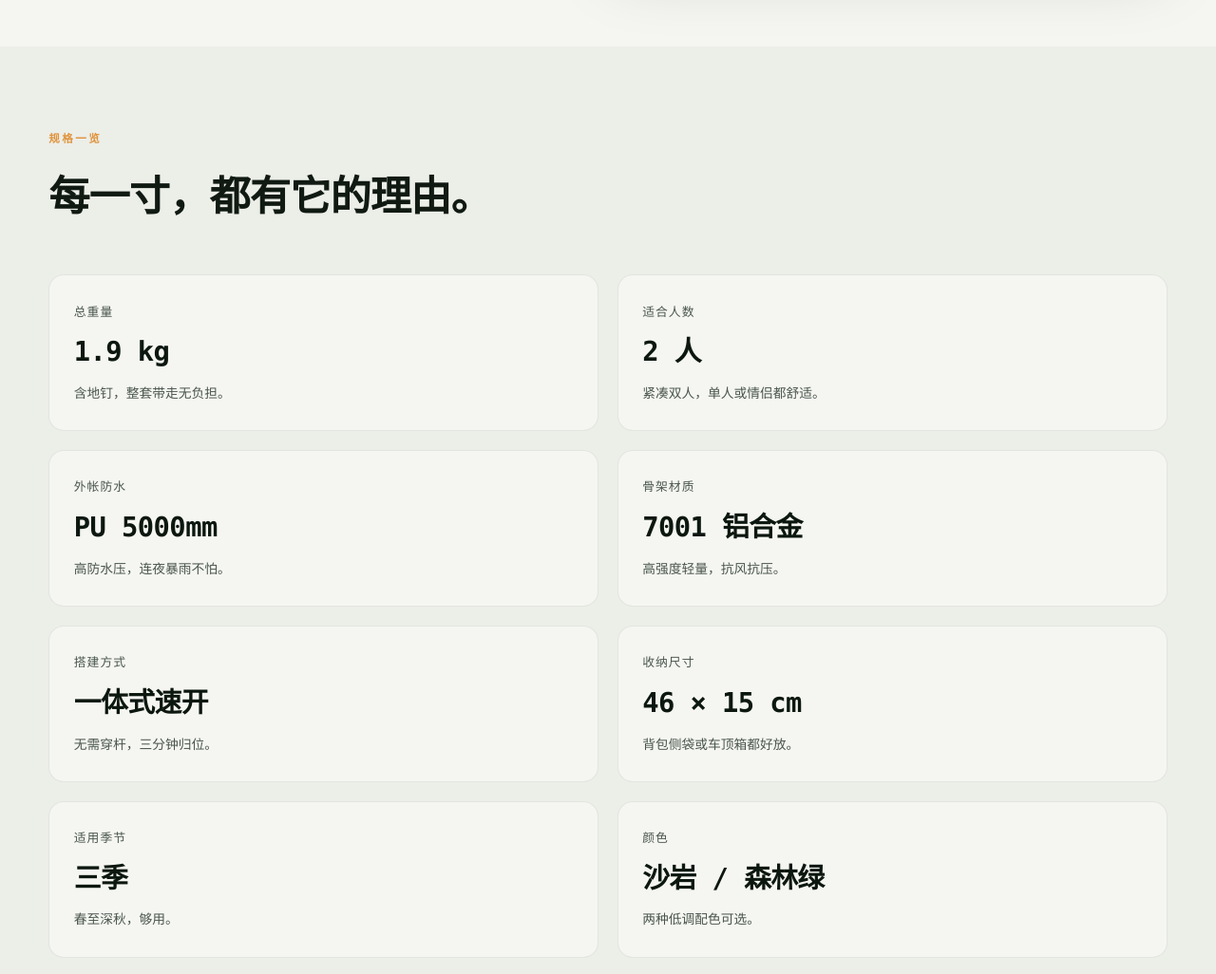
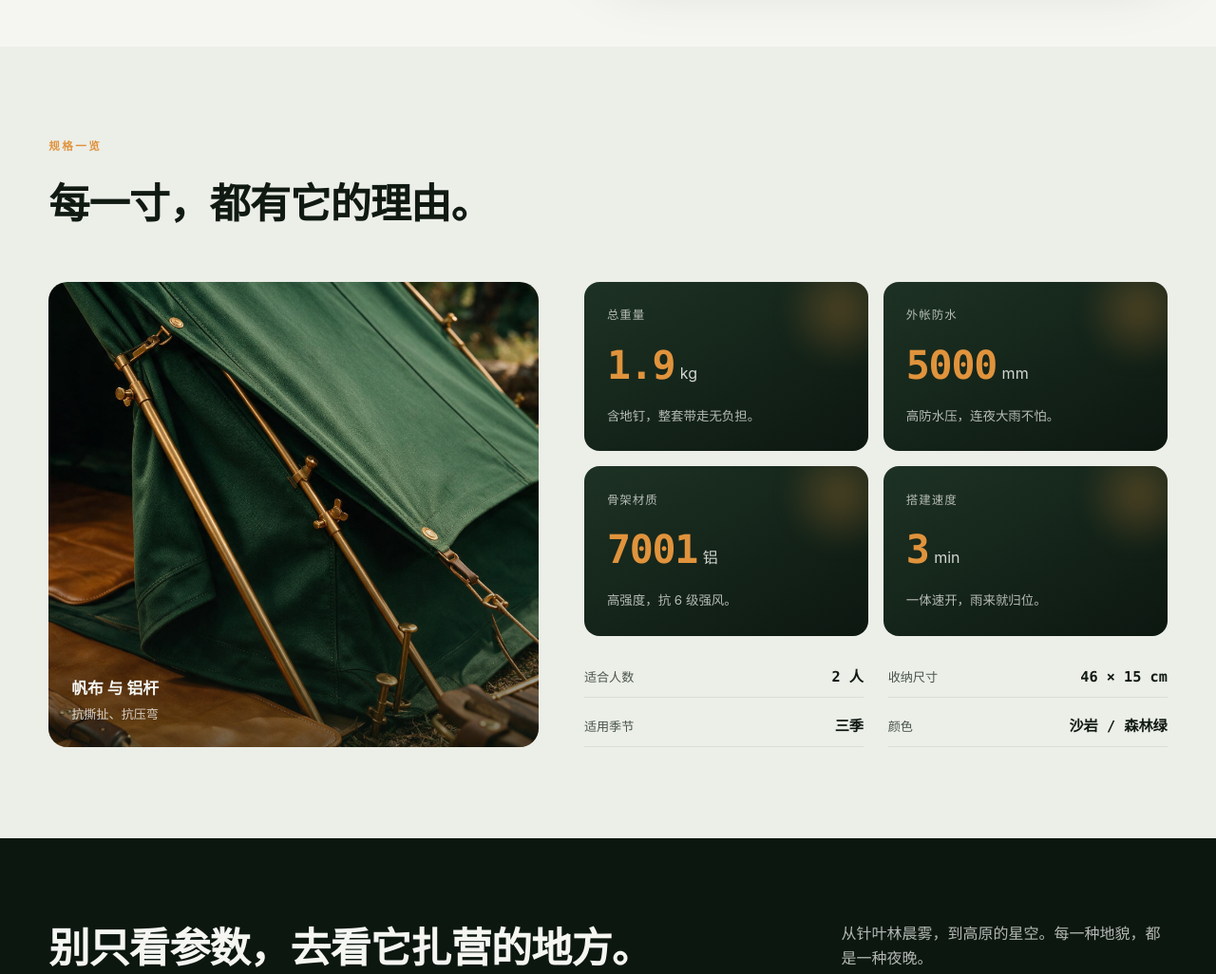
Before and after one commit to liuxingqitd/website_demo_04, a plain HTML site: page index.html in a window 1280 px wide. Shown: the part 1360-2386 px from the top of the page at 95% size. Drawn offline with Linux system fonts and the light colour scheme.

Commit message:
feat: 重构规格区,打破等分白卡的单调断点
原规格区为 8 张完全相同的白色小卡片,视觉上与前后的电影感屏脱节。
改为主次布局: 左帐篷帆布材质特写大图 + 右 4 个主打规格深绿 tile
(琥珀大数字: 重量/防水/骨架/速开) + 4 个次要规格轻量内联行。
加入图片与强调色,大小对比分明,与整页深绿+琥珀视觉语言连贯。

```diff
--- a/index.html
+++ b/index.html
@@ -62,16 +62,34 @@
     .feat-visual::after { content:""; position:absolute; inset:0; border-radius:18px; box-shadow:inset 0 0 0 1px rgba(255,255,255,.4); pointer-events:none; }
 
     /* ===== 第3屏 参数 Specs ===== */
-    .specs { background:var(--bone-deep); padding:5.5rem 0; }
-    .specs-head { max-width:640px; margin-bottom:3rem; }
+    .specs { background:var(--bone-deep); padding:6rem 0; }
+    .specs-head { max-width:620px; margin-bottom:3rem; }
     .specs-head .eyebrow-level { display:block; margin-bottom:1rem; }
     .specs-head h2 { font-size:clamp(1.8rem,3.6vw,2.7rem); font-weight:800; letter-spacing:-.02em; color:var(--text-strong); }
-    .spec-grid { display:grid; grid-template-columns:repeat(2,1fr); gap:1.2rem; }
-    .spec-card { background:var(--bone); border:1px solid var(--hairline); border-radius:16px; padding:1.8rem 1.6rem; transition:transform .25s ease, box-shadow .25s ease; }
-    .spec-card:hover { transform:translateY(-4px); box-shadow:0 16px 40px rgba(16,26,19,.1); }
-    .spec-card small { display:block; font-size:.8rem; letter-spacing:.08em; color:var(--text-muted); text-transform:uppercase; }
-    .spec-card b { display:block; margin-top:.5rem; font-family:var(--font-num); font-size:1.8rem; font-weight:700; letter-spacing:-.02em; color:var(--ink-deep); }
-    .spec-card p { margin-top:.6rem; font-size:.86rem; color:var(--text-muted); }
+    /* 主次布局：左材质图 + 右规格 */
+    .specs-layout { display:grid; grid-template-columns:1.05fr 1.25fr; gap:3rem; align-items:stretch; }
+    .specs-visual { position:relative; min-height:420px; border-radius:20px; overflow:hidden; }
+    .specs-visual img { width:100%; height:100%; object-fit:cover; display:block; }
+    .specs-visual::after { content:""; position:absolute; inset:0; background:linear-gradient(0deg, rgba(12,23,16,.55), transparent 50%); }
+    .specs-visual .cap { position:absolute; left:1.5rem; bottom:1.4rem; z-index:2; color:var(--bone); }
+    .specs-visual .cap b { display:block; font-size:1.05rem; font-weight:700; }
+    .specs-visual .cap span { font-size:.82rem; color:rgba(245,246,242,.8); }
+
+    /* 主打规格：深绿 tile + 琥珀大数字 */
+    .spec-hero { display:grid; grid-template-columns:repeat(2,1fr); gap:1rem; }
+    .spec-tile { position:relative; background:linear-gradient(150deg, var(--ink-soft), var(--ink-deep)); border-radius:16px; padding:1.6rem 1.5rem; overflow:hidden; }
+    .spec-tile::before { content:""; position:absolute; width:120px; height:120px; right:-30px; top:-30px; background:radial-gradient(circle, rgba(224,147,60,.28), transparent 70%); filter:blur(10px); }
+    .spec-tile small { display:block; font-size:.78rem; letter-spacing:.08em; color:rgba(245,246,242,.7); text-transform:uppercase; }
+    .spec-tile .num { display:flex; align-items:baseline; gap:.35rem; margin-top:.6rem; }
+    .spec-tile .num b { font-family:var(--font-num); font-size:clamp(1.9rem,4vw,2.6rem); font-weight:800; letter-spacing:-.03em; color:var(--amber); }
+    .spec-tile .num i { font-style:normal; font-size:1rem; color:rgba(245,246,242,.85); }
+    .spec-tile p { margin-top:.6rem; font-size:.84rem; color:rgba(245,246,242,.72); }
+
+    /* 次要规格：轻量内联行 */
+    .spec-minor { margin-top:1.4rem; display:grid; grid-template-columns:1fr 1fr; gap:.6rem 1.6rem; }
+    .minor-item { display:flex; align-items:baseline; justify-content:space-between; border-bottom:1px solid var(--hairline); padding:.55rem 0; }
+    .minor-item span { font-size:.82rem; color:var(--text-muted); }
+    .minor-item b { font-family:var(--font-num); font-size:.95rem; font-weight:700; color:var(--text-strong); }
 
     /* ===== 第4屏 场景图集 ===== */
     .gallery { background:var(--ink-deep); padding:5.5rem 0; }
@@ -127,10 +145,13 @@
       .gallery-grid { grid-template-columns:1fr; grid-template-rows:auto; }
       .g-card.tall { grid-row:auto; }
       .buy-inner { grid-template-columns:1fr; padding:4rem 0; }
+      .specs-layout { grid-template-columns:1fr; }
+      .specs-visual { min-height:300px; }
     }
     @media (max-width:600px) {
-      .spec-grid { grid-template-columns:1fr; }
       .spec-strip { grid-template-columns:1fr; }
+      .spec-hero { grid-template-columns:1fr; }
+      .spec-minor { grid-template-columns:1fr; }
     }
 
     /* 减弱动态 */
@@ -187,15 +208,29 @@
         <span class="eyebrow-level">规格一览</span>
         <h2>每一寸，都有它的理由。</h2>
       </div>
-      <div class="spec-grid">
-        <div class="spec-card"><small>总重量</small><b>1.9 kg</b><p>含地钉，整套带走无负担。</p></div>
-        <div class="spec-card"><small>适合人数</small><b>2 人</b><p>紧凑双人，单人或情侣都舒适。</p></div>
-        <div class="spec-card"><small>外帐防水</small><b>PU 5000mm</b><p>高防水压，连夜暴雨不怕。</p></div>
-        <div class="spec-card"><small>骨架材质</small><b>7001 铝合金</b><p>高强度轻量，抗风抗压。</p></div>
-        <div class="spec-card"><small>搭建方式</small><b>一体式速开</b><p>无需穿杆，三分钟归位。</p></div>
-        <div class="spec-card"><small>收纳尺寸</small><b>46 × 15 cm</b><p>背包侧袋或车顶箱都好放。</p></div>
-        <div class="spec-card"><small>适用季节</small><b>三季</b><p>春至深秋，够用。</p></div>
-        <div class="spec-card"><small>颜色</small><b>沙岩 / 森林绿</b><p>两种低调配色可选。</p></div>
+      <div class="specs-layout">
+        <!-- 左：帐篷材质特写 -->
+        <figure class="specs-visual">
+          <img src="./assets/product-02.jpg" alt="帐篷帆布黄铜杆材质特写" />
+          <figcaption class="cap"><b>帆布 与 铝杆</b><span>抗撕扯、抗压弯</span></figcaption>
+        </figure>
+
+        <!-- 右：主打规格 tile + 次要规格行 -->
+        <div class="specs-content">
+          <div class="spec-hero">
+            <div class="spec-tile"><small>总重量</small><div class="num"><b>1.9</b><i>kg</i></div><p>含地钉，整套带走无负担。</p></div>
+            <div class="spec-tile"><small>外帐防水</small><div class="num"><b>5000</b><i>mm</i></div><p>高防水压，连夜大雨不怕。</p></div>
+            <div class="spec-tile"><small>骨架材质</small><div class="num"><b>7001</b><i>铝</i></div><p>高强度，抗 6 级强风。</p></div>
+            <div class="spec-tile"><small>搭建速度</small><div class="num"><b>3</b><i>min</i></div><p>一体速开，雨来就归位。</p></div>
+          </div>
+
+          <div class="spec-minor">
+            <div class="minor-item"><span>适合人数</span><b>2 人</b></div>
+            <div class="minor-item"><span>收纳尺寸</span><b>46 × 15 cm</b></div>
+            <div class="minor-item"><span>适用季节</span><b>三季</b></div>
+            <div class="minor-item"><span>颜色</span><b>沙岩 / 森林绿</b></div>
+          </div>
+        </div>
       </div>
     </div>
   </section>
```
